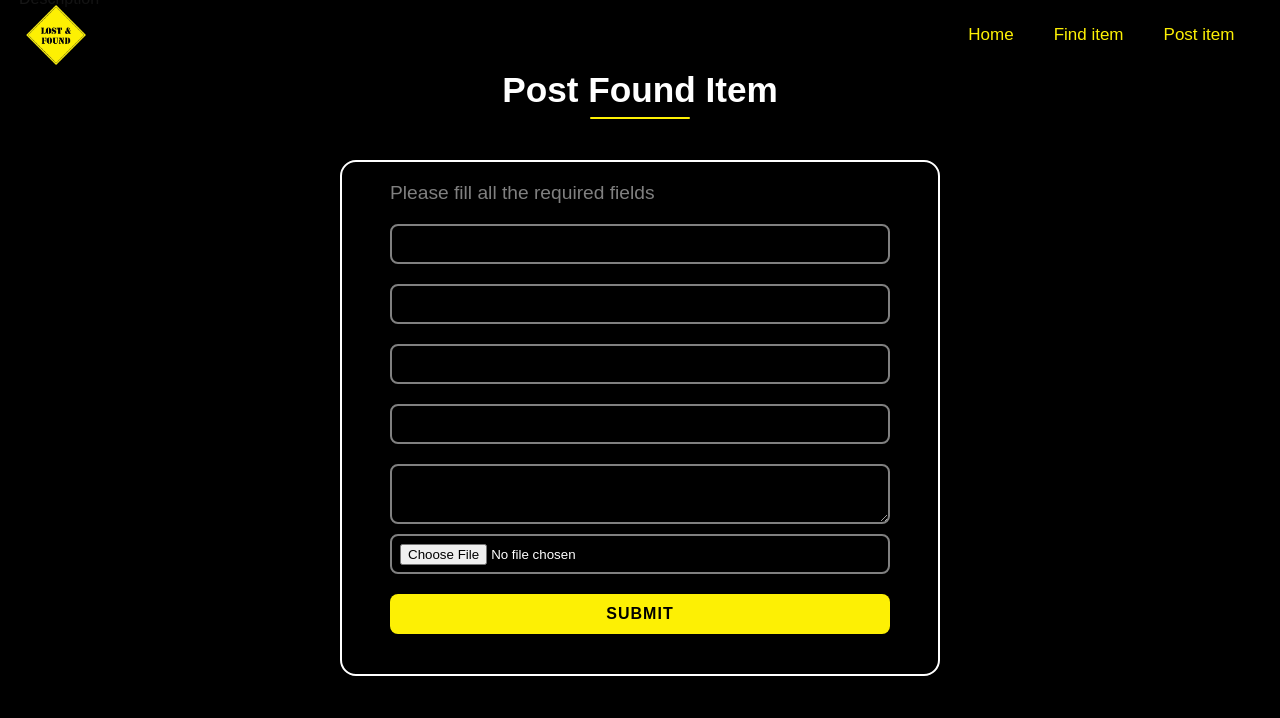
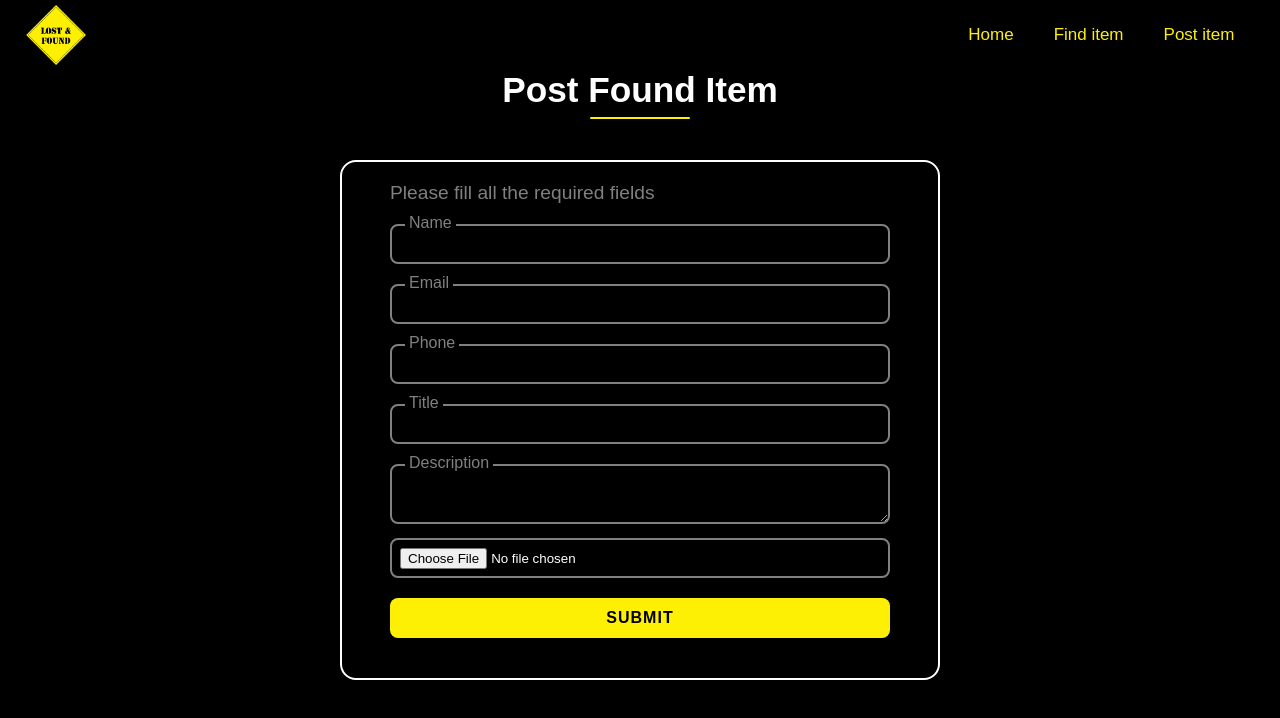
Before and after one commit to arjuncvinod/Lost-And-Found, a React (Create React App) app: page /post in a window 1280 px wide. Shown: the top 718 px of the page. Built offline with nearby package versions, Linux system fonts and the light colour scheme.

Commit message:
input conatiner added

```diff
--- a/src/pages/Post.jsx
+++ b/src/pages/Post.jsx
@@ -1,22 +1,36 @@
-import Navbar from "../components/Navbar"
+import Navbar from "../components/Navbar";
 // import Form from "../components/Form"
 
-export default function Post(){
+export default function Post() {
   return (
     <main id="postItem">
       <Navbar />
-        <section >
+      <section>
         <h1 className="lfh1">Post Found Item</h1>
         <div className="form-container">
           <h2>Please fill all the required fields</h2>
           <form action="">
+            <div className="input-container">
               <label htmlFor="">Name </label> <input type="text" />
+            </div>
+            <div className="input-container">
               <label htmlFor="">Email </label> <input type="email" />
+            </div>
+            <div className="input-container">
               <label htmlFor="">Phone </label> <input type="tel" />
+            </div>
+            <div className="input-container">
               <label htmlFor="">Title </label> <input type="Text" />
+            </div>
+            <div className="input-container">
               <label htmlFor="">Description </label> <textarea></textarea>
+            </div>
+            <div className="input-container">
               <input type="file" />
+            </div>
+            <div className="input-container">
               <input type="submit" />
+            </div>
           </form>
         </div>
       </section>
```
Lines whose indentation alone changed are shown as unchanged.
